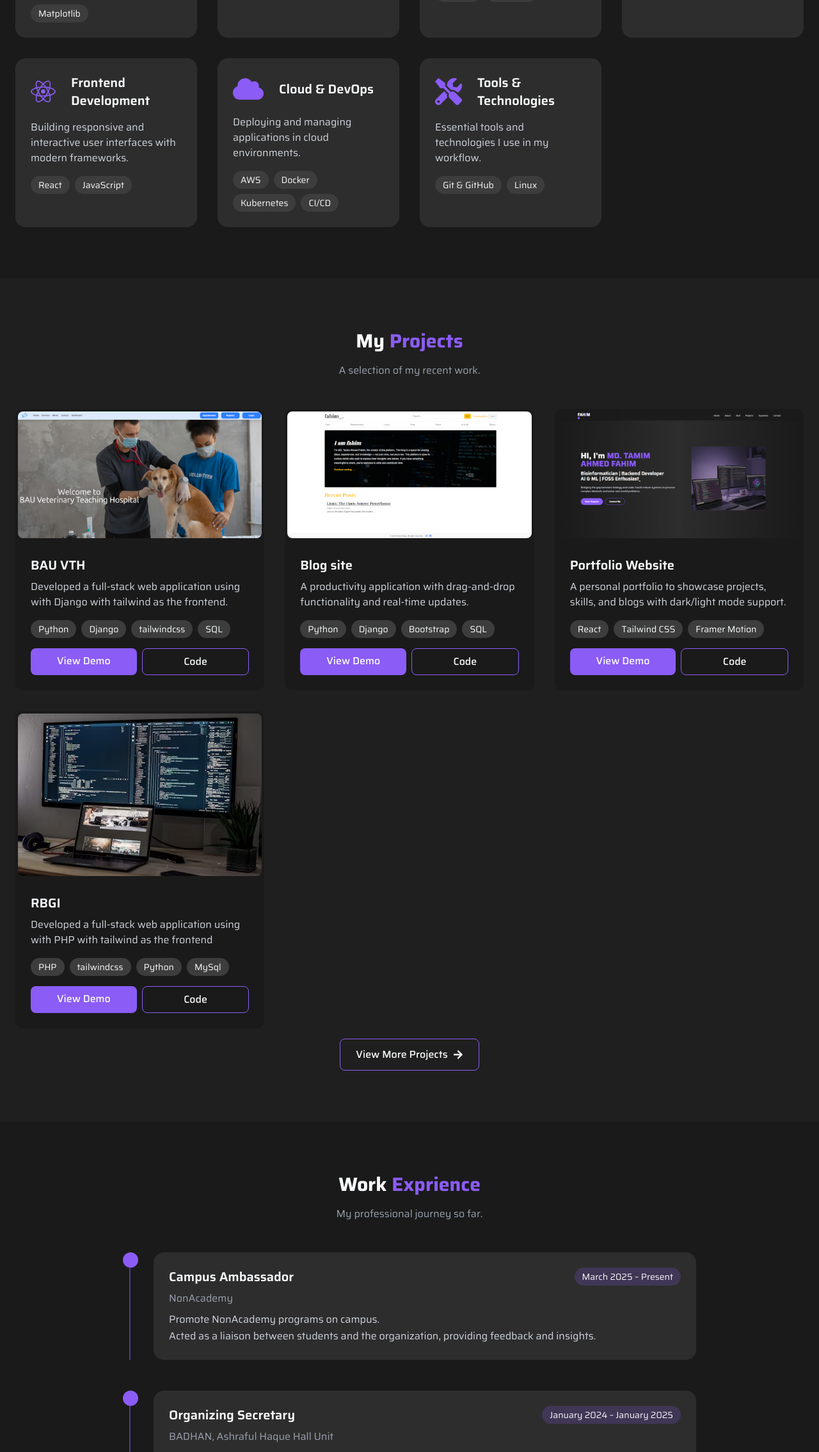
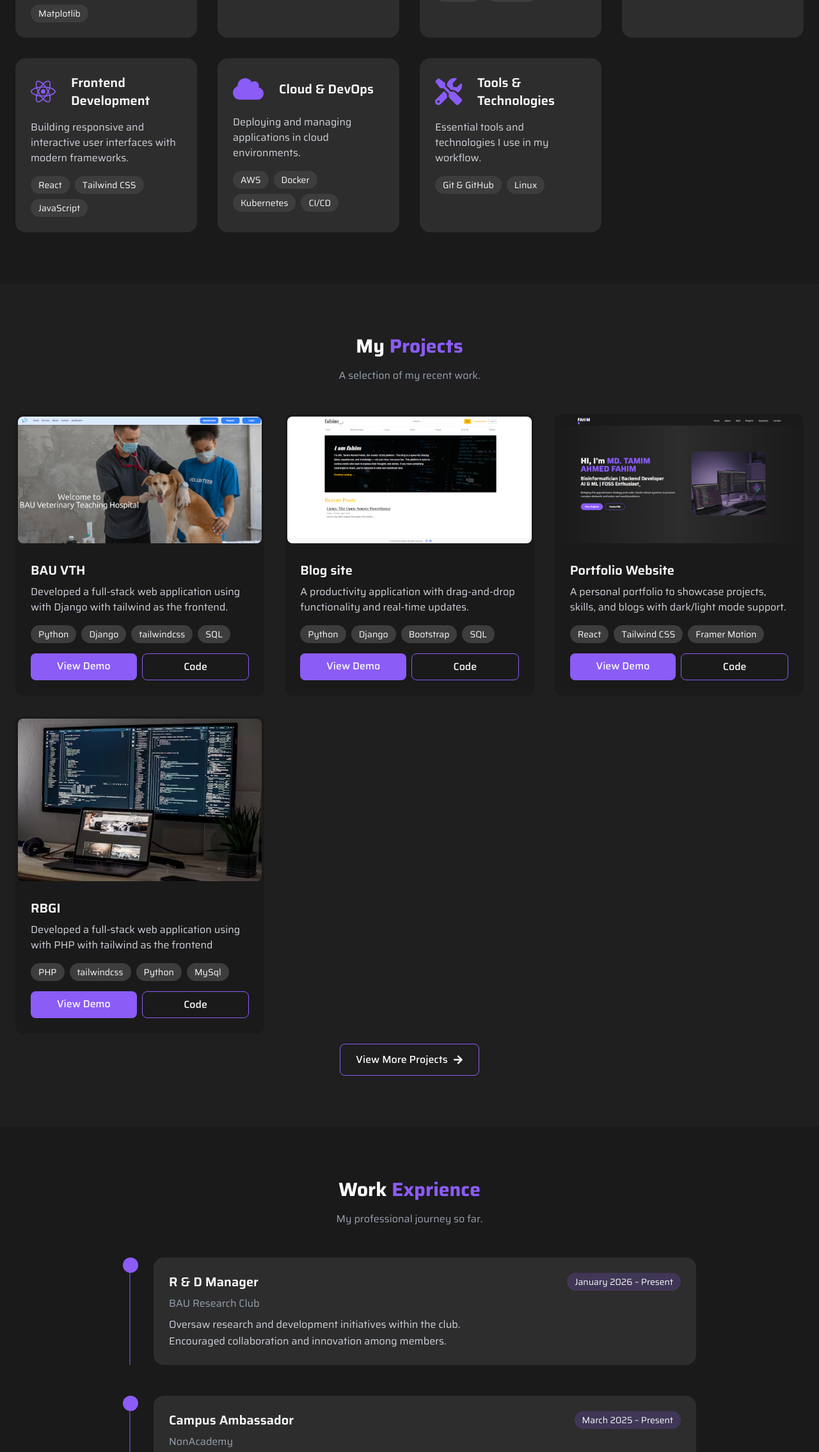
Before and after one commit to t-fahim/t-fahim.github.io, a React (Vite) app: page /#/ in a window 1280 px wide. Shown: the part 2377-4646 px from the top of the page at 64% size. Built offline with nearby package versions, Linux system fonts and the light colour scheme.

Commit message:
update assets.js

```diff
--- a/src/assets/assets.js
+++ b/src/assets/assets.js
@@ -67,7 +67,7 @@ export const skills = [
     title: 'Frontend Development',
     icon: FaReact,
     description: 'Building responsive and interactive user interfaces with modern frameworks.',
-    tags: ['React', 'JavaScript']
+    tags: ['React', 'Tailwind CSS', 'JavaScript']
   },
   {
     title: 'Cloud & DevOps',
@@ -122,6 +122,13 @@ export const projects = [
 
 
 export const workData = [
+  {
+    role: "R & D Manager",
+    company: "BAU Research Club",
+    duration: "January 2026 – Present",
+    description:
+      "Oversaw research and development initiatives within the club.\nEncouraged collaboration and innovation among members.",
+  },
   {
     role: "Campus Ambassador",
     company: "NonAcademy",
@@ -179,7 +186,7 @@ export const socialLinks = [
     {
       icon: FaLinkedin,
       name: 'LinkedIn',
-      url: 'https://www.linkedin.com/in/tamim-fahim/',
+      url: 'https://www.linkedin.com/comm/mynetwork/discovery-see-all?usecase=PEOPLE_FOLLOWS&followMember=tamim-fahim',
       color: 'hover:bg-purple'
     },
   ];
--- a/src/components/Contact.jsx
+++ b/src/components/Contact.jsx
@@ -77,7 +77,7 @@ const Contact = () => {
                   Open to freelance projects and full-time opportunities
                 </p>
                 <a
-                href='mailto:t.a.fahim@outlook.com' // Replace with your email
+                href='mailto:t.a.fahim@outlook.com' // email
                 className='inline-block bg-purple hover:bg-purple/80 text-white font-medium py-3 px-8 rounded-lg transition duration-300 transform hover:scale-105'>
                 Let's Work Together
                 </a>
```
